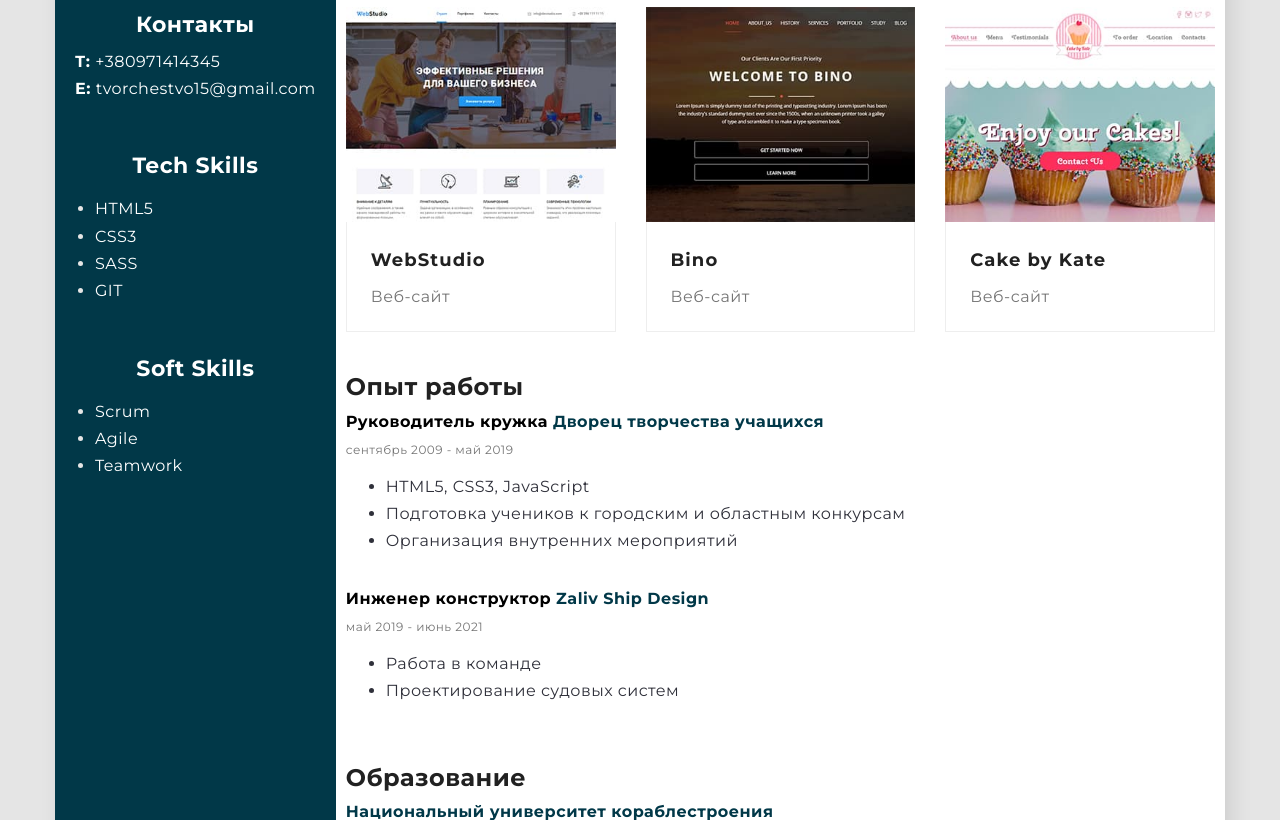
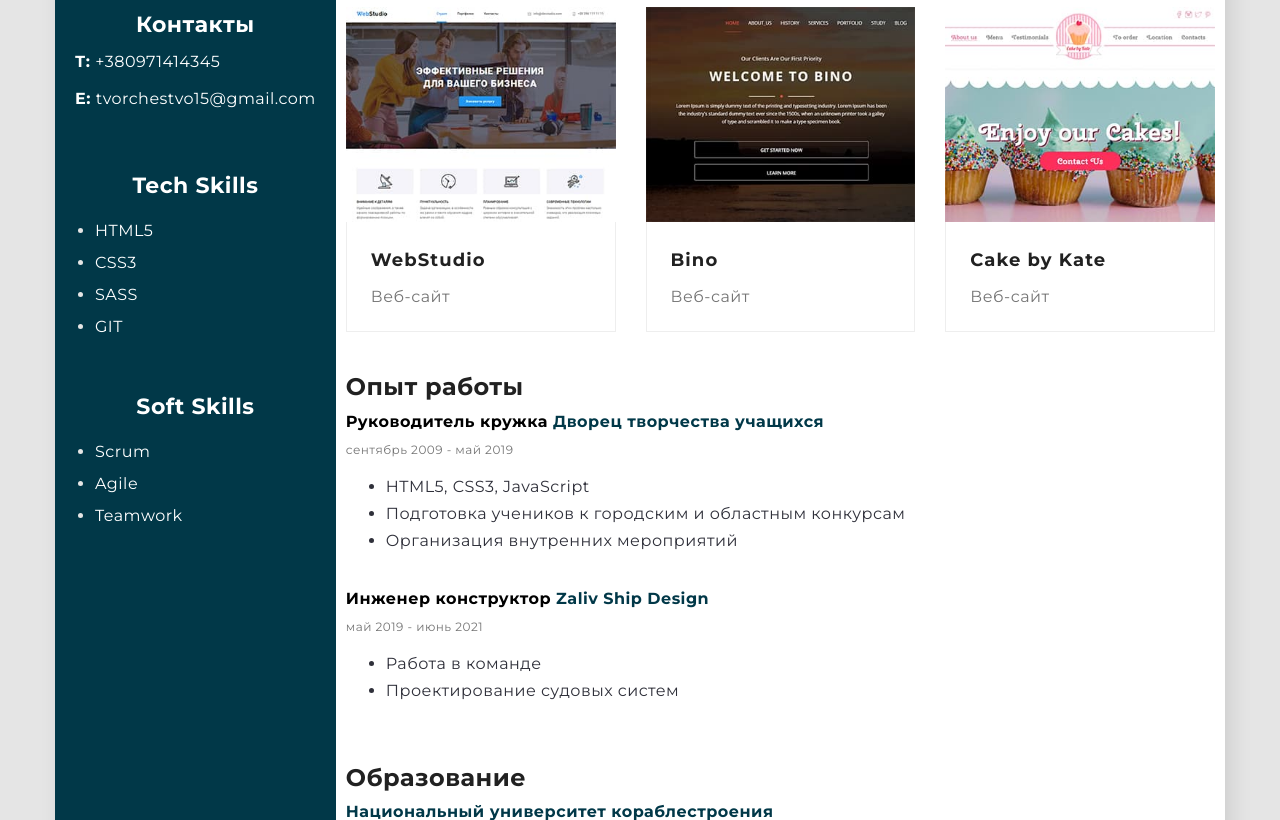
Before and after one commit to katerina2018/resume, a plain HTML site: page index.html in a window 1280 px wide. Shown: the part 280-1100 px from the top of the page. Drawn offline with Linux system fonts and the light colour scheme.

Commit message:
change modal

```diff
--- a/sass/components/_sidebar.scss
+++ b/sass/components/_sidebar.scss
@@ -46,6 +46,7 @@
     font-weight: 700;
     color: $title-text-color;
     margin-right: 5px;
+    padding-bottom: 10px;
     @media screen and (min-width: $tablet) {
         color: $white-color;
     }
@@ -53,6 +54,7 @@
 
 .contacts-section-link {
     color: $title-text-color;
+    padding-bottom: 10px;
     @media screen and (min-width: $tablet) {
         color: $white-color;
     }
@@ -64,6 +66,7 @@
 
 .skills-item {
     color: $title-text-color;
+    line-height: 2;
     @media screen and (min-width: $tablet) {
         color: $white-color;
     }
```
Also changed, not shown: css/main.css, css/main.min.css, 2 other files.
